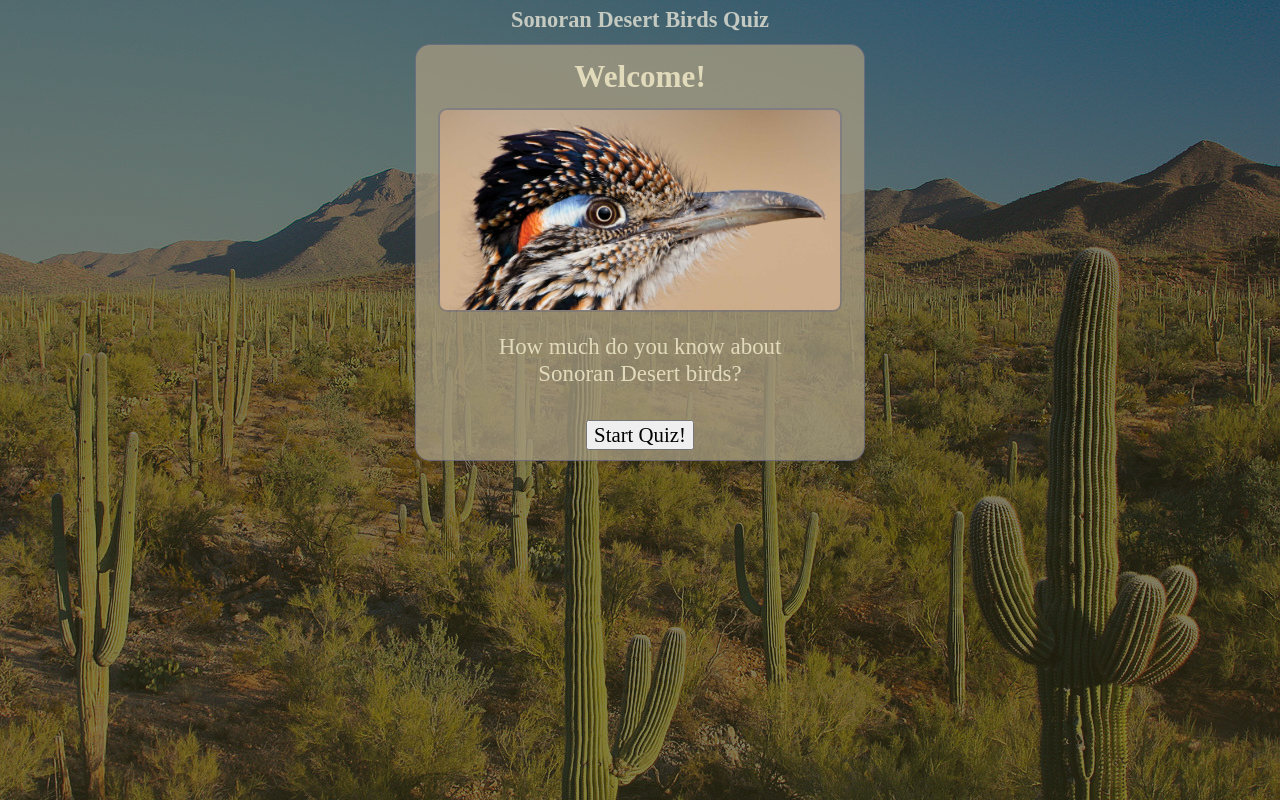
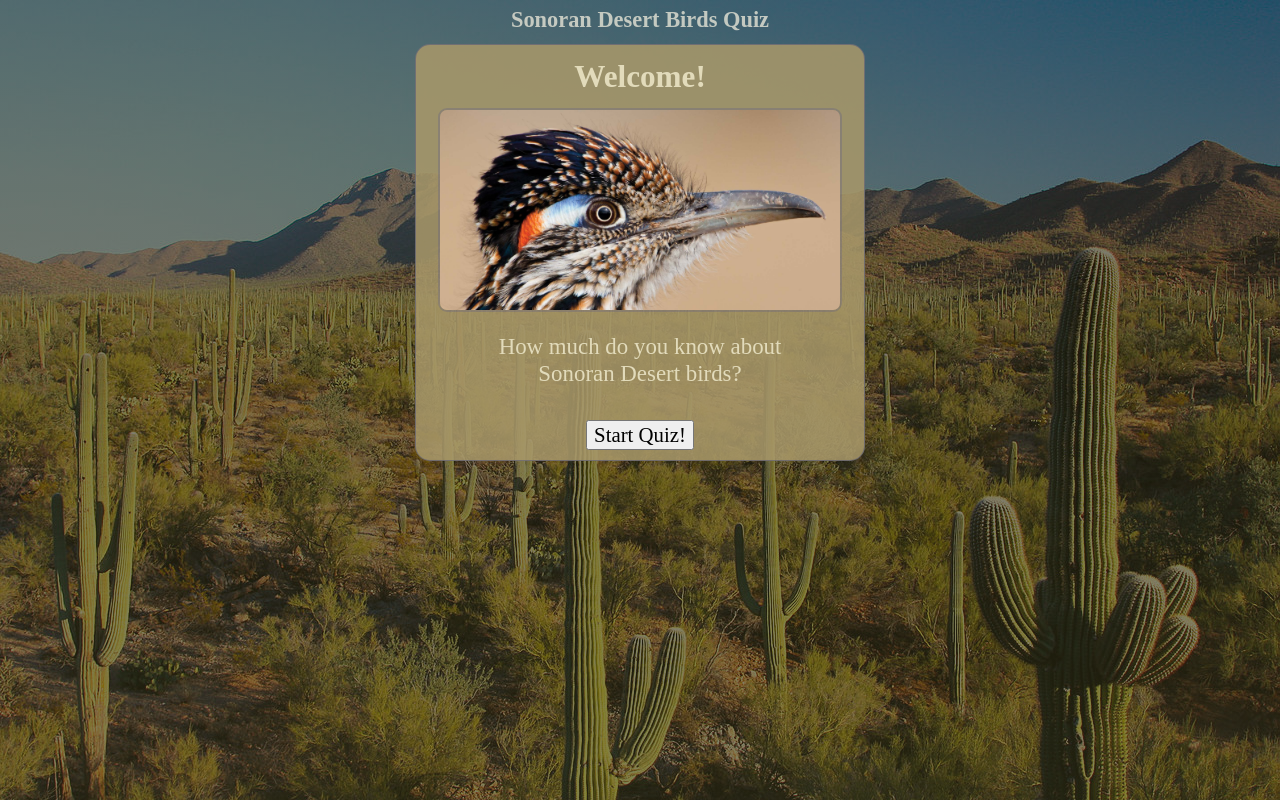
Before and after one commit to sethanderson1/quiz-app, a plain HTML site: page index.html in a window 1280 px wide. Drawn offline with nearby package versions, Linux system fonts and the light colour scheme.

Commit message:
'final for submit'

```diff
--- a/index.css
+++ b/index.css
@@ -46,7 +46,7 @@ header h1,
   margin-left: auto;
   margin-right: auto;
   border-radius: 15px;
-  background: rgba(165, 155, 129, 0.774);
+  background: rgba(168, 152, 106, 0.863);
   max-width: 450px;
   font-size: 1.3em;
   border: 1px solid rgba(49, 61, 129, 0.404);
```
